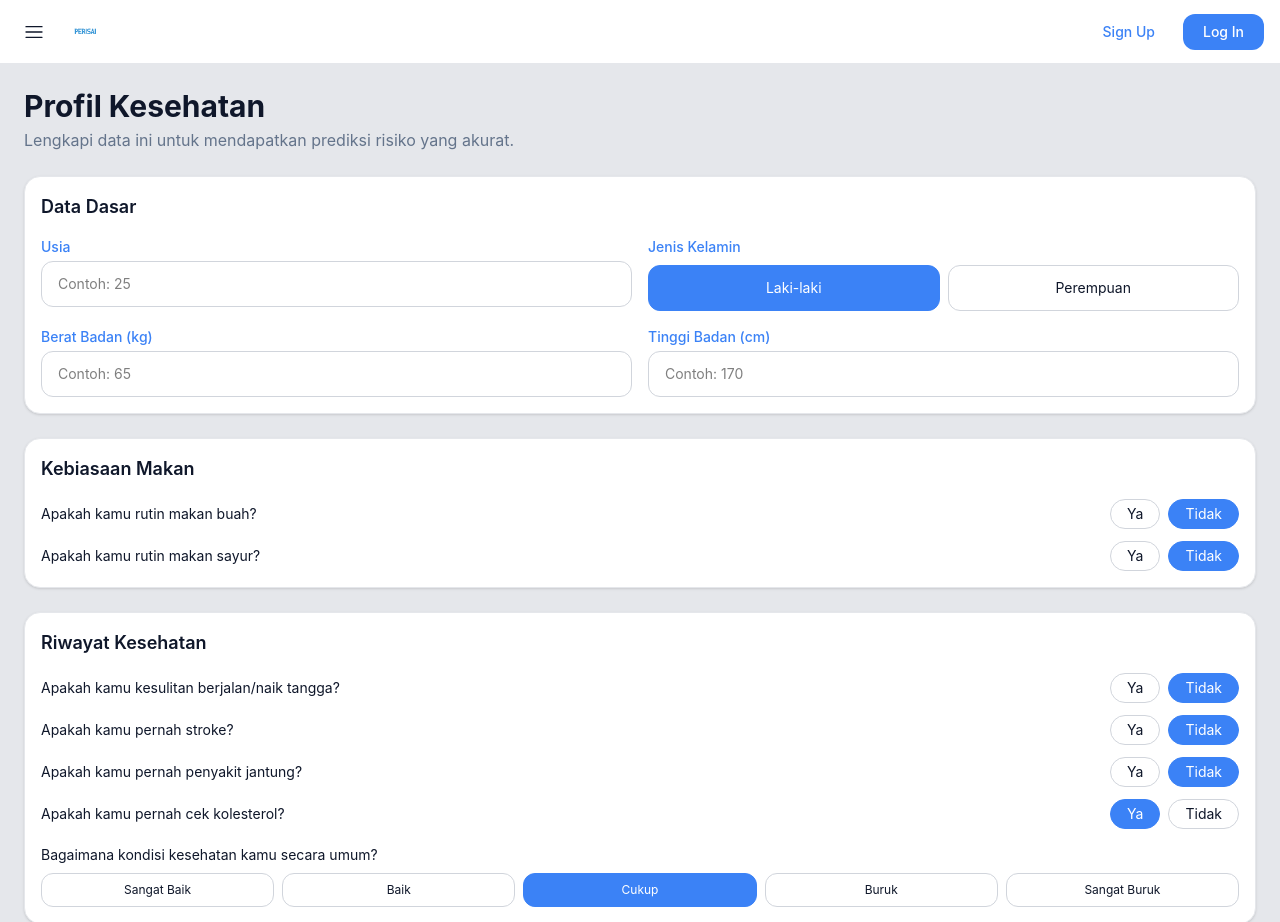
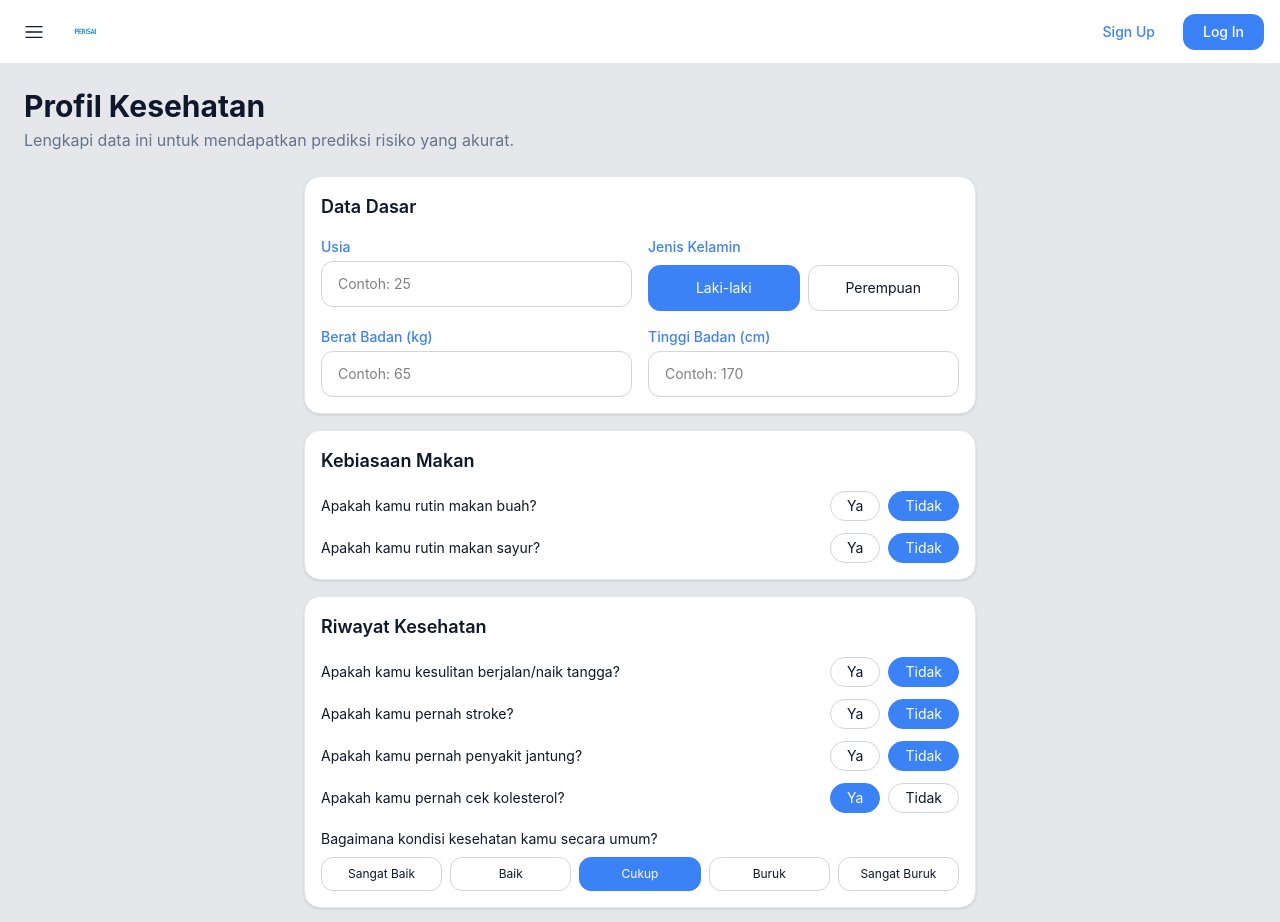
Before and after one commit to theoitssurabaya/PERISAI, a React (Vite) app in the folder Fullstack/Frontend/: page /profile in a window 1280 px wide. Shown: the top 922 px of the page. Built offline with nearby package versions, Linux system fonts and the light colour scheme; no server answers.

Commit message:
profile page

```diff
--- a/Fullstack/Frontend/src/pages/ProfilePage.jsx
+++ b/Fullstack/Frontend/src/pages/ProfilePage.jsx
@@ -79,10 +79,7 @@ function ProfilePage() {
       <h1 className={s.pageTitle}>Profil Kesehatan</h1>
       <p className={s.pageSubtitle}>Lengkapi data ini untuk mendapatkan prediksi risiko yang akurat.</p>
 
-      <form
-        onSubmit={handleSubmit}
-        className="mt-6 w-full max-w-7xl mx-auto flex flex-col gap-6"
-      >
+      <form onSubmit={handleSubmit} className="mt-6 max-w-2xl w-full mx-auto flex flex-col gap-4">
 
         {error && <div className="bg-red-50 border border-red-200 text-red-600 text-sm px-4 py-3 rounded-xl">{error}</div>}
         {success && <div className="bg-green-50 border border-green-200 text-green-600 text-sm px-4 py-3 rounded-xl">{success}</div>}
@@ -167,9 +164,9 @@ function ProfilePage() {
               { key: 'fruits', label: 'Apakah kamu rutin makan buah?' },
               { key: 'veggies', label: 'Apakah kamu rutin makan sayur?' },
             ].map(({ key, label }) => (
-              <div key={key} className="flex items-center justify-between">
-                <span className="text-sm text-[#0F172A]">{label}</span>
-                <div className="flex gap-2">
+              <div key={key} className="flex items-start sm:items-center justify-between gap-2 flex-wrap sm:flex-nowrap">
+                <span className="text-sm text-[#0F172A] flex-1">{label}</span>
+                <div className="flex gap-2 shrink-0">
                   {[{ label: 'Ya', value: 1 }, { label: 'Tidak', value: 0 }].map(opt => (
                     <button
                       key={opt.value}
@@ -201,9 +198,9 @@ function ProfilePage() {
               { key: 'heart_disease', label: 'Apakah kamu pernah penyakit jantung?' },
               { key: 'chol_check', label: 'Apakah kamu pernah cek kolesterol?' },
             ].map(({ key, label }) => (
-              <div key={key} className="flex items-center justify-between">
-                <span className="text-sm text-[#0F172A]">{label}</span>
-                <div className="flex gap-2">
+              <div key={key} className="flex items-start sm:items-center justify-between gap-2 flex-wrap sm:flex-nowrap">
+                <span className="text-sm text-[#0F172A] flex-1">{label}</span>
+                <div className="flex gap-2 shrink-0">
                   {[{ label: 'Ya', value: 1 }, { label: 'Tidak', value: 0 }].map(opt => (
                     <button
                       key={opt.value}
@@ -226,7 +223,7 @@ function ProfilePage() {
           {/* Kesehatan Umum */}
           <div className="mt-4">
             <p className="text-sm text-[#0F172A] mb-2">Bagaimana kondisi kesehatan kamu secara umum?</p>
-            <div className="flex gap-2">
+            <div className="flex flex-wrap gap-2">
               {[
                 { label: 'Sangat Baik', value: 1 },
                 { label: 'Baik', value: 2 },
@@ -238,7 +235,7 @@ function ProfilePage() {
                   key={opt.value}
                   type="button"
                   onClick={() => handleChange('gen_hlth', opt.value)}
-                  className={`flex-1 text-xs py-2 rounded-xl border transition-colors
+                  className={`flex-1 min-w-[80px] text-xs py-2 rounded-xl border transition-colors
                     ${form.gen_hlth === opt.value
                       ? 'bg-[#3B82F6] text-white border-[#3B82F6]'
                       : 'bg-white text-[#0F172A] border-gray-300 hover:border-[#3B82F6]'
```
